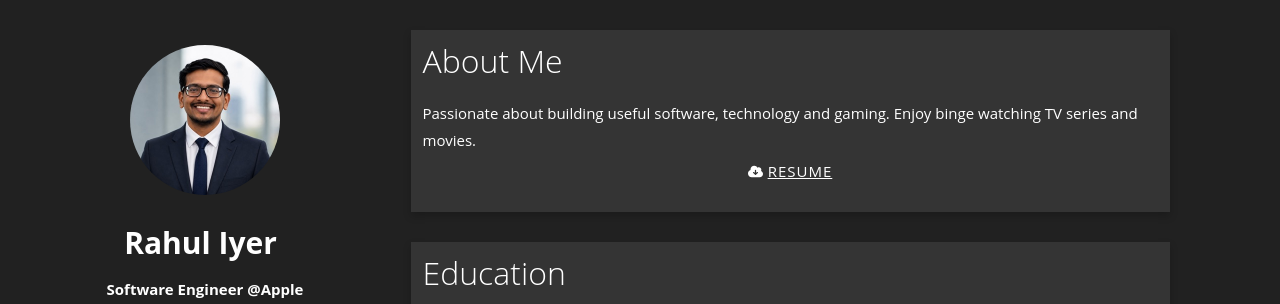
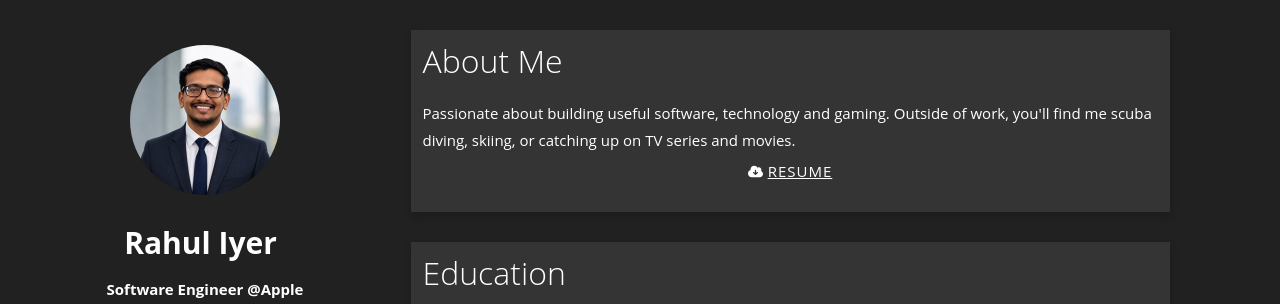
Before and after one commit to rahuliyer95/rahuliyer95.github.io, a website built with Vite: page src/resume.html in a window 1280 px wide. Shown: the top 304 px of the page. Built offline with nearby package versions, Linux system fonts and the light colour scheme.

Commit message:
Update About Me hobbies

```diff
--- a/src/resume.html
+++ b/src/resume.html
@@ -75,9 +75,9 @@
 										<div class="about-desc">
 											<h2>About Me</h2>
 											<p>
-												Passionate about building useful software, technology and gaming. Enjoy
-												binge watching TV
-												series and movies.
+												Passionate about building useful software, technology and gaming. Outside
+												of work, you'll find me
+												scuba diving, skiing, or catching up on TV series and movies.
 											</p>
 										</div>
 									</div>
```
